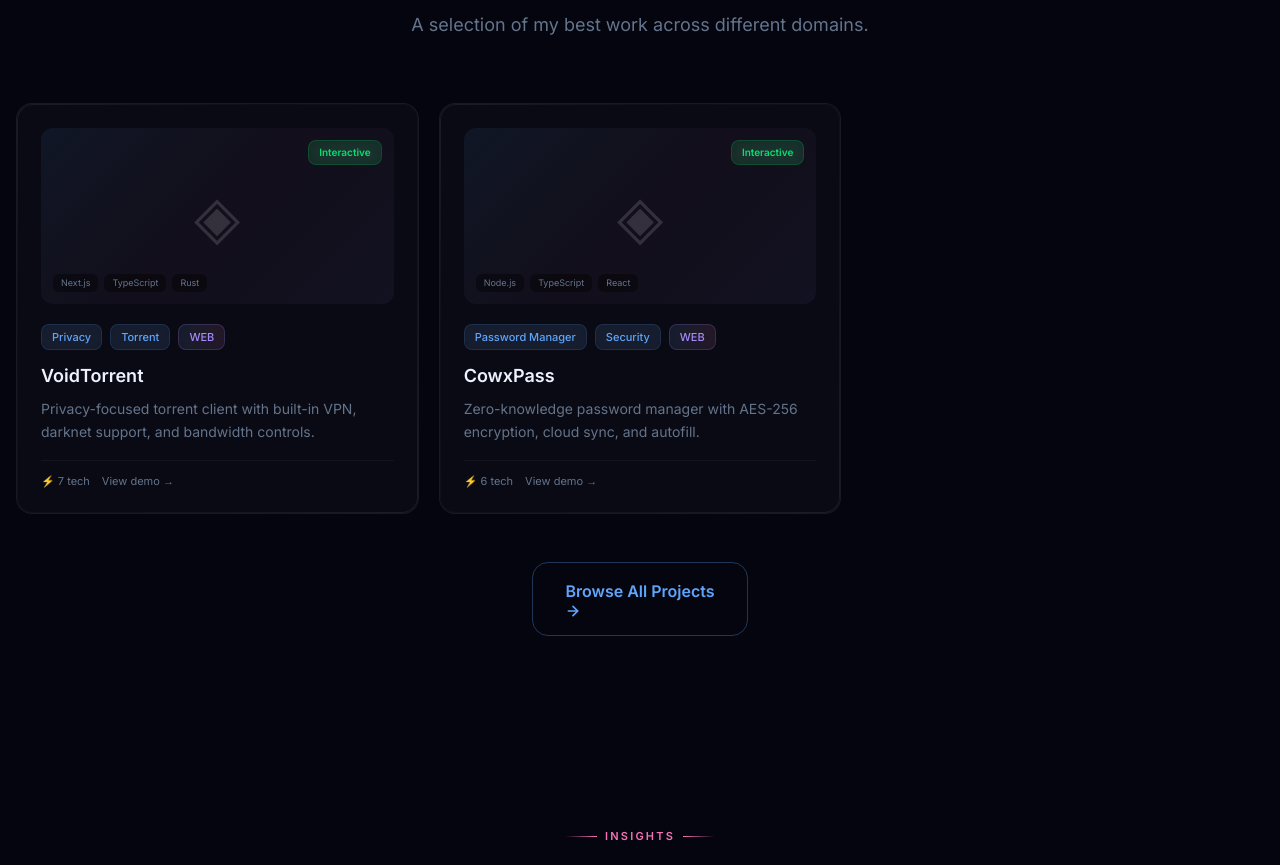
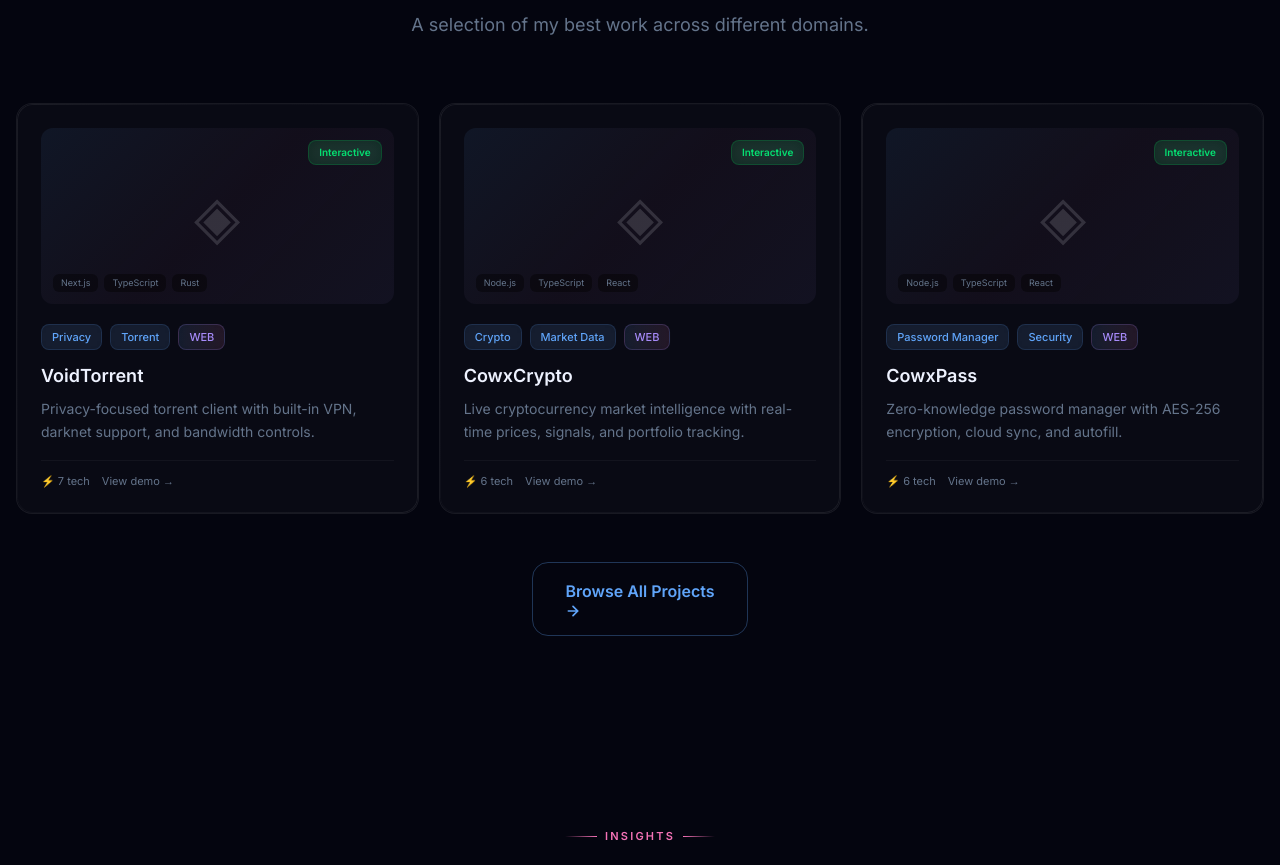
Before and after one commit to JamesCowx/jamescowx-dashboard, a React (Vite) app: page / in a window 1280 px wide. Shown: the part 1425-2290 px from the top of the page. Built offline with nearby package versions, Linux system fonts and the light colour scheme; no server answers.

Commit message:
Add CowxCrypto project with market intelligence demo

```diff
--- /dev/null
+++ b/src/components/demos/CryptoMarketDemo.tsx
@@ -0,0 +1,134 @@
+import { useState, useEffect } from 'react';
+import { motion } from 'framer-motion';
+
+const initialCoins = [
+  { symbol: 'BTC', name: 'Bitcoin', price: 67432.18, change: 2.4, mcap: '1.32T', color: '#f7931a' },
+  { symbol: 'ETH', name: 'Ethereum', price: 3521.45, change: -0.8, mcap: '423.5B', color: '#60a5fa' },
+  { symbol: 'SOL', name: 'Solana', price: 142.67, change: 5.1, mcap: '62.8B', color: '#a78bfa' },
+  { symbol: 'XRP', name: 'Ripple', price: 0.62, change: 1.8, mcap: '34.2B', color: '#34d399' },
+  { symbol: 'ADA', name: 'Cardano', price: 0.48, change: -1.2, mcap: '16.9B', color: '#f472b6' },
+];
+
+const trending = ['PEPE', 'WIF', 'BONK', 'DOGE'];
+const gainers = ['PEPE (+24.5%)', 'WIF (+18.2%)', 'BONK (+12.7%)'];
+const losers = ['ATOM (-6.2%)', 'APT (-5.8%)', 'FIL (-4.9%)'];
+
+export default function CryptoMarketDemo() {
+  const [prices, setPrices] = useState(initialCoins);
+
+  useEffect(() => {
+    const i = setInterval(() => {
+      setPrices((prev) => prev.map((c) => ({
+        ...c,
+        price: c.price * (1 + (Math.random() - 0.5) * 0.006),
+        change: c.change + (Math.random() - 0.5) * 0.2,
+      })));
+    }, 2500);
+    return () => clearInterval(i);
+  }, []);
+
+  const totalMcap = prices.reduce((sum, c) => sum + (c.symbol === 'BTC' ? 1320000000000 : c.symbol === 'ETH' ? 423500000000 : c.symbol === 'SOL' ? 62800000000 : c.symbol === 'XRP' ? 34200000000 : 16900000000), 0);
+
+  return (
+    <div className="rounded-2xl overflow-hidden border border-white/[0.06] bg-[#0a0a1a]/90">
+      <div className="flex items-center justify-between px-5 py-3 border-b border-white/[0.06] bg-white/[0.02]">
+        <div className="flex items-center gap-3">
+          <motion.div
+            className="w-8 h-8 rounded-lg bg-[#f7931a]/10 border border-[#f7931a]/20 flex items-center justify-center"
+            animate={{ scale: [1, 1.05, 1] }}
+            transition={{ duration: 2, repeat: Infinity }}
+          >
+            <svg className="w-4 h-4 text-[#f7931a]" viewBox="0 0 24 24" fill="currentColor">
+              <path d="M23.638 14.904c-1.379 1.11-2.52 1.553-3.808 1.797 1.012-.913 2.43-2.59 2.858-4.087.69-2.43.003-4.984-1.82-6.812-1.82-1.828-4.37-2.584-6.81-1.896-1.498.425-3.35 1.58-4.263 2.593.246-1.29.69-2.427 1.797-3.806L7.48.802C5.957 2.332 4.738 4.956 4.416 7.35c-.546 4.096 2.66 7.874 6.724 8.43 2.395.322 5.02-.896 6.55-2.419l-1.19-1.185c-1.108 1.108-2.527 1.72-3.807 1.797-3.276.2-6.065-2.3-6.265-5.575-.2-3.277 2.3-6.067 5.576-6.267 1.28-.078 2.698.535 3.806 1.643l1.186-1.185c-1.53-1.523-4.155-2.741-6.55-2.42-4.095.547-7.873 3.848-8.428 7.944-.555 4.095 2.742 7.873 6.84 8.428 2.395.322 5.02-.895 6.55-2.419l-1.19-1.185z" />
+            </svg>
+          </motion.div>
+          <div>
+            <span className="text-sm font-semibold text-white">CowxCrypto</span>
+            <span className="text-[10px] text-[var(--color-text-muted)] ml-2">Market Intelligence</span>
+          </div>
+        </div>
+        <div className="flex items-center gap-3 text-xs">
+          <span className="text-[var(--color-text-muted)]">
+            MCap <span className="text-white font-medium">${(totalMcap / 1e12).toFixed(2)}T</span>
+          </span>
+          <span className="flex items-center gap-1 text-[10px] text-[var(--color-text-muted)]">
+            <span className="w-1.5 h-1.5 rounded-full bg-green-400 animate-pulse" />Live
+          </span>
+        </div>
+      </div>
+
+      <div className="grid grid-cols-3 gap-3 p-4 border-b border-white/[0.04] bg-white/[0.01]">
+        <div className="space-y-1">
+          <span className="text-[10px] text-[var(--color-text-muted)] uppercase tracking-wider">Trending</span>
+          <div className="flex flex-wrap gap-1">
+            {trending.map((t) => (
+              <span key={t} className="px-2 py-0.5 rounded-md bg-[#a78bfa]/10 text-[#a78bfa] text-[10px] font-medium border border-[#a78bfa]/20">{t}</span>
+            ))}
+          </div>
+        </div>
+        <div className="space-y-1">
+          <span className="text-[10px] text-[var(--color-text-muted)] uppercase tracking-wider">Top Gainers</span>
+          {gainers.map((g) => (
+            <div key={g} className="text-[11px] text-green-400 font-mono">{g}</div>
+          ))}
+        </div>
+        <div className="space-y-1">
+          <span className="text-[10px] text-[var(--color-text-muted)] uppercase tracking-wider">Top Losers</span>
+          {losers.map((l) => (
+            <div key={l} className="text-[11px] text-red-400 font-mono">{l}</div>
+          ))}
+        </div>
+      </div>
+
+      <div className="overflow-x-auto">
+        <table className="w-full text-xs">
+          <thead>
+            <tr className="border-b border-white/[0.04]">
+              <th className="text-left py-3 px-5 text-[var(--color-text-muted)] font-medium tracking-wider">#</th>
+              <th className="text-left py-3 px-4 text-[var(--color-text-muted)] font-medium tracking-wider">Name</th>
+              <th className="text-right py-3 px-4 text-[var(--color-text-muted)] font-medium tracking-wider">Price</th>
+              <th className="text-right py-3 px-4 text-[var(--color-text-muted)] font-medium tracking-wider">24h</th>
+              <th className="text-right py-3 px-4 text-[var(--color-text-muted)] font-medium tracking-wider">Market Cap</th>
+            </tr>
+          </thead>
+          <tbody>
+            {prices.map((c, i) => (
+              <motion.tr
+                key={c.symbol}
+                initial={{ opacity: 0, x: -8 }}
+                animate={{ opacity: 1, x: 0 }}
+                transition={{ delay: i * 0.05 }}
+                className="border-b border-white/[0.03] hover:bg-white/[0.02] transition-colors"
+              >
+                <td className="py-3 px-5 text-[var(--color-text-muted)] font-mono">{i + 1}</td>
+                <td className="py-3 px-4">
+                  <div className="flex items-center gap-2">
+                    <span className="w-5 h-5 rounded-full flex items-center justify-center text-[8px] font-bold" style={{ backgroundColor: c.color + '20', color: c.color }}>{c.symbol.slice(0, 2)}</span>
+                    <span className="text-white font-medium">{c.name}</span>
+                    <span className="text-[var(--color-text-muted)]">{c.symbol}</span>
+                  </div>
+                </td>
+                <td className="py-3 px-4 text-right font-mono text-white">${c.price.toLocaleString(undefined, { minimumFractionDigits: 2, maximumFractionDigits: 2 })}</td>
+                <td className={`py-3 px-4 text-right font-mono ${c.change >= 0 ? 'text-green-400' : 'text-red-400'}`}>{c.change >= 0 ? '+' : ''}{c.change.toFixed(1)}%</td>
+                <td className="py-3 px-4 text-right font-mono text-[var(--color-text-muted)]">{c.mcap}</td>
+              </motion.tr>
+            ))}
+          </tbody>
+        </table>
+      </div>
+
+      <div className="flex items-center justify-between px-5 py-2.5 border-t border-white/[0.06] bg-white/[0.01] text-[10px] text-[var(--color-text-muted)]">
+        <div className="flex items-center gap-4">
+          <span>⟐ {prices.length} coins tracked</span>
+          <span>⟐ {Math.floor(Math.random() * 100 + 50)} signals active</span>
+        </div>
+        <div className="flex items-center gap-2">
+          <span className="flex items-center gap-1">
+            <span className="w-1.5 h-1.5 rounded-full bg-green-400" />
+            Data feeds: 4/4
+          </span>
+        </div>
+      </div>
+    </div>
+  );
+}
--- a/src/components/demos/index.tsx
+++ b/src/components/demos/index.tsx
@@ -34,6 +34,7 @@ const VoiceDemo = lazy(() => import('./VoiceDemo'));
 const GanttDemo = lazy(() => import('./GanttDemo'));
 const TorrentDemo = lazy(() => import('./TorrentDemo'));
 const VaultDemo = lazy(() => import('./VaultDemo'));
+const CryptoMarketDemo = lazy(() => import('./CryptoMarketDemo'));
 
 function DemoLoader() {
   return (
@@ -82,6 +83,7 @@ const demoMap: Record<string, ComponentType> = {
   gantt: GanttDemo,
   torrent: TorrentDemo,
   vault: VaultDemo,
+  cryptomarket: CryptoMarketDemo,
 };
 
 export function DemoComponent({ demoType }: { demoType: string }) {
--- a/src/data/projects.ts
+++ b/src/data/projects.ts
@@ -27,6 +27,18 @@ export const projects: Project[] = [
     demoType: 'torrent',
   },
   {
+    id: 33, title: 'CowxCrypto',
+    description: 'Live cryptocurrency market intelligence with real-time prices, signals, and portfolio tracking.',
+    longDescription: 'CowxCrypto delivers real-time cryptocurrency market data including live BTC/ETH prices, market cap, trending coins, top gainers and losers, and market dominance. It features buy/sell signal detection, whale trade tracking, and a comprehensive market overview dashboard. Built for traders who need fast, reliable market intelligence without the noise.',
+    category: 'Web Apps', tags: ['Crypto', 'Market Data', 'Trading'],
+    tech: ['Node.js', 'TypeScript', 'React', 'PostgreSQL', 'Redis', 'Docker'],
+    image: '/projects/cowxcrypto.png',
+    sourceUrl: 'https://github.com/JamesCowx/CowxCrypto',
+    siteUrl: 'https://cowxcrypto.onrender.com/',
+    featured: true,
+    demoType: 'cryptomarket',
+  },
+  {
     id: 32, title: 'CowxPass',
     description: 'Zero-knowledge password manager with AES-256 encryption, cloud sync, and autofill.',
     longDescription: 'CowxPass is a modern password manager built with security and simplicity in mind. Every password is encrypted with AES-256-GCM before it leaves your device — zero-knowledge architecture means even we cannot access your data. Features include cloud sync across devices, one-click autofill, a cryptographically random password generator, secure notes, and dark web breach monitoring. No bloat, no lock-in, just serious security made simple.',
--- a/src/pages/Projects.tsx
+++ b/src/pages/Projects.tsx
@@ -18,6 +18,7 @@ const demoTypeLabels: Record<string, string> = {
   journal: 'Journal', testresults: 'Tests', voice: 'Voice',   gantt: 'Gantt',
   torrent: 'Torrent Client',
   vault: 'Password Vault',
+  cryptomarket: 'Crypto Market',
 };
 
 const demoIcons: Record<string, string> = {
@@ -29,6 +30,7 @@ const demoIcons: Record<string, string> = {
   dorametrics: '📉', journal: '📓', testresults: '🧪', voice: '🎙',   gantt: '📋',
   torrent: '⬇',
   vault: '🔐',
+  cryptomarket: '₿',
 };
 
 const techColors: Record<string, string> = {
```
